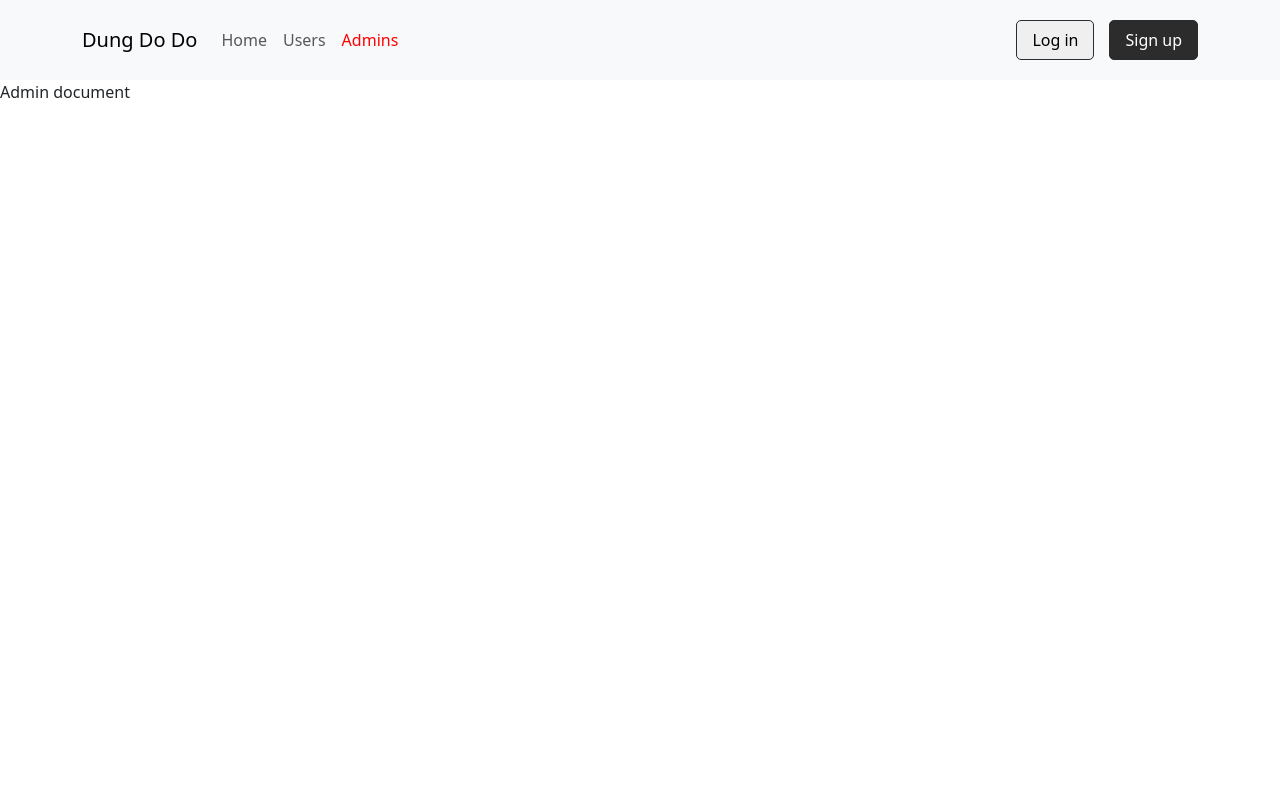
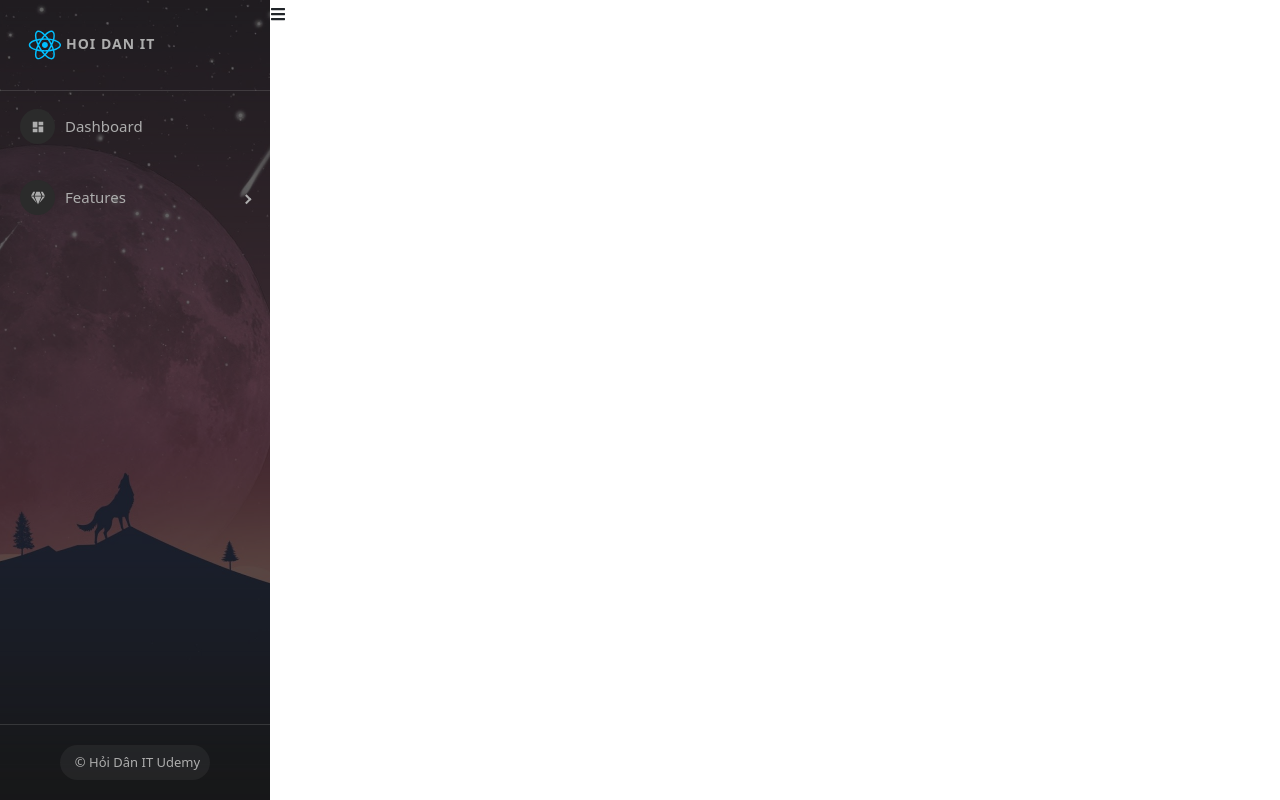
Before and after one commit to Dunglouis/React-demo-, a React (Create React App) app: page /Admins in a window 1280 px wide. Built offline with nearby package versions, Linux system fonts and the light colour scheme.

Commit message:
disign SideBar

```diff
--- a/package.json
+++ b/package.json
@@ -10,6 +10,8 @@
     "react": "18.2.0",
     "react-bootstrap": "2.4.0",
     "react-dom": "18.2.0",
+    "react-icons": "4.4.0",
+    "react-pro-sidebar": "0.7.1",
     "react-redux": "8.0.1",
     "react-router-dom": "6.3.0",
     "react-scripts": "5.0.1",
--- a/src/components/Admin/Admin.js
+++ b/src/components/Admin/Admin.js
@@ -1,6 +1,20 @@
+import SideBar from "./SideBar";
+import "./Admin.scss";
+
+import { FaBars } from "react-icons/fa"
+import { useState } from "react";
+
 const Admin = (props) => {
+    const [collapsed, setCollapsed] = useState(false);
     return (
-        <div>Admin document</div>
+        <div className='admin-container'>
+            <div className='admin-sidebar'>
+                <SideBar collapsed={collapsed} />
+            </div>
+            <div className='admin-content'>
+                <FaBars onClick={() => { setCollapsed(!collapsed) }}></FaBars>
+            </div>
+        </div>
     )
 }
 
--- /dev/null
+++ b/src/components/Admin/Admin.scss
@@ -0,0 +1,6 @@
+.admin-container{
+    display: flex;
+    .admin-sidebar{
+        height: 100vh !important;
+    }
+}
--- /dev/null
+++ b/src/components/Admin/SideBar.js
@@ -0,0 +1,96 @@
+import 'react-pro-sidebar/dist/css/styles.css';
+import {
+    ProSidebar,
+    Menu,
+    MenuItem,
+    SubMenu,
+    SidebarHeader,
+    SidebarFooter,
+    SidebarContent,
+} from 'react-pro-sidebar';
+
+import { FaTachometerAlt, FaGem, FaList, FaGithub, FaRegLaughWink, FaHeart } from 'react-icons/fa';
+import sidebarBg from '../../assets/bg2.jpg';
+
+
+import { DiReact } from "react-icons/di";
+import { MdDashboard } from "react-icons/md";
+
+import './SideBar.scss';
+
+
+const SideBar = (props) => {
+    const { image, collapsed, toggled, handleToggleSidebar } = props;
+    return (
+        <>
+            <ProSidebar
+                image={sidebarBg}
+                collapsed={collapsed}
+                toggled={toggled}
+                breakPoint="md"
+                onToggle={handleToggleSidebar}
+            >
+                <SidebarHeader>
+                    <div
+                        style={{
+                            padding: '24px',
+                            textTransform: 'uppercase',
+                            fontWeight: 'bold',
+                            fontSize: 14,
+                            letterSpacing: '1px',
+                            overflow: 'hidden',
+                            textOverflow: 'ellipsis',
+                            whiteSpace: 'nowrap',
+                        }}
+                    >
+                        <DiReact size={'3em'} color={"00bfff"} />
+                        <span >Hoi Dan IT</span>
+                    </div>
+                </SidebarHeader>
+
+                <SidebarContent>
+                    <Menu iconShape="circle">
+                        <MenuItem
+                            icon={<MdDashboard />}
+                        >
+                            Dashboard
+                        </MenuItem>
+                    </Menu>
+                    <Menu iconShape="circle">
+                        <SubMenu
+                            icon={<FaGem />}
+                            title="Features"
+                        >
+                            <MenuItem> Quản lý Users</MenuItem>
+                            <MenuItem > Quản lý Bài Quiz</MenuItem>
+                            <MenuItem> Quản lý Câu Hỏi</MenuItem>
+                        </SubMenu>
+
+                    </Menu>
+                </SidebarContent>
+
+                <SidebarFooter style={{ textAlign: 'center' }}>
+                    <div
+                        className="sidebar-btn-wrapper"
+                        style={{
+                            padding: '20px 24px',
+                        }}
+                    >
+                        <a
+                            href="https://haryphamdev.github.io/hoidanit-udemy/"
+                            target="_blank"
+                            className="sidebar-btn"
+                            rel="noopener noreferrer"
+                        >
+                            <span style={{ whiteSpace: 'nowrap', textOverflow: 'ellipsis', overflow: 'hidden' }}>
+                                &#169; Hỏi Dân IT Udemy
+                            </span>
+                        </a>
+                    </div>
+                </SidebarFooter>
+            </ProSidebar>
+        </>
+    )
+}
+
+export default SideBar;
--- /dev/null
+++ b/src/components/Admin/SideBar.scss
@@ -0,0 +1,29 @@
+
+.sidebar-btn-wrapper {
+    display: flex;
+    align-items: center;
+    justify-content: center;
+    .sidebar-btn {
+      transition: width 0.3s;
+      width: 150px;
+      padding: 1px 5px;
+      border-radius: 40px;
+      background: rgba(255, 255, 255, 0.05);
+      color: #adadad;
+      text-decoration: none;
+      margin: 0 auto;
+      height: 35px;
+      display: flex;
+      align-items: center;
+      justify-content: center;
+      text-overflow: ellipsis;
+      overflow: hidden;
+      span {
+        margin-left: 5px;
+        font-size: 13px;
+      }
+      &:hover {
+        color:#dee2ec;;
+      }
+    }
+  }
--- a/src/components/Header/Header.js
+++ b/src/components/Header/Header.js
@@ -1,7 +1,7 @@
 import Container from 'react-bootstrap/Container';
 import Nav from 'react-bootstrap/Nav';
 import Navbar from 'react-bootstrap/Navbar';
-import NavDropdown from 'react-bootstrap/NavDropdown';
+// import NavDropdown from 'react-bootstrap/NavDropdown';
 import { NavLink } from "react-router-dom";
 
 const BasicExample = () => {
--- a/src/index.js
+++ b/src/index.js
@@ -19,9 +19,9 @@
           <Route path="/" element={<App />}>
             <Route index element={<HomePage />}></Route>
             <Route path="Users" element={<User />} />
-            <Route path="Admins" element={<Admin />} />
+
           </Route>
-
+          <Route path="Admins" element={<Admin />} />
         </Routes>
       </BrowserRouter>
 
```
Also changed, not shown: src/assets/bg2.jpg (added), 1 other file (tests, documents, lock files or other folders).
